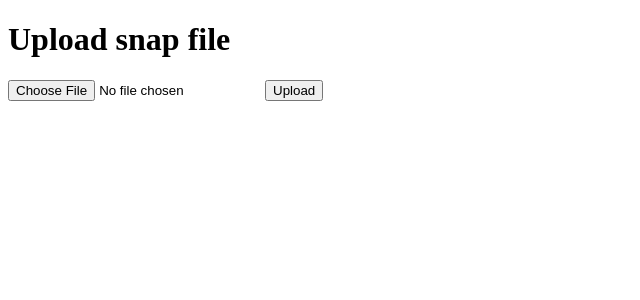
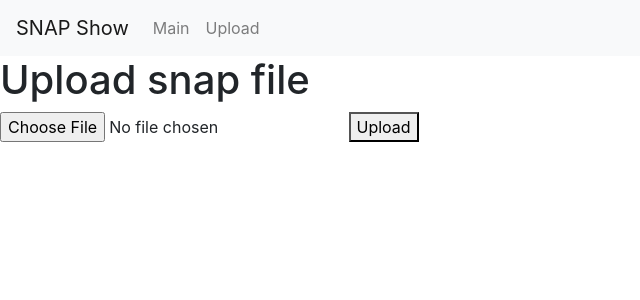
Before and after one commit to slepzov/snap_analyzer, a Django app: page /upload/ in a window 1280 px wide. Shown: the top 300 px of the page, without its empty margins (0-640 px from the left). Run offline with Django 4.2, Linux system fonts and the light colour scheme; data that the repository does not hold is empty; some libraries are stand-ins or nearby versions.

Commit message:
add navbar

```diff
--- /dev/null
+++ b/snap_analyzer/snap_analyzer_django/templates/snap_analyzer_django/base.html
@@ -0,0 +1,33 @@
+<!DOCTYPE html>
+<html lang="en">
+<head>
+    <meta charset="UTF-8">
+    <title>SNAP analyzer</title>
+    <link rel="stylesheet" href="https://maxcdn.bootstrapcdn.com/bootstrap/4.0.0/css/bootstrap.min.css" integrity="sha384-Gn5384xqQ1aoWXA+058RXPxPg6fy4IWvTNh0E263XmFcJlSAwiGgFAW/dAiS6JXm" crossorigin="anonymous">
+    <script src="https://cdn.jsdelivr.net/npm/vue@2.7.8/dist/vue.js"></script>
+    <script src="https://cdnjs.cloudflare.com/ajax/libs/axios/0.27.2/axios.js"></script>
+</head>
+<body>
+<nav class="navbar navbar-expand-lg navbar-light bg-light">
+  <a class="navbar-brand" href="#">SNAP Show</a>
+  <button class="navbar-toggler" type="button" data-toggle="collapse" data-target="#navbarSupportedContent" aria-controls="navbarSupportedContent" aria-expanded="false" aria-label="Toggle navigation">
+    <span class="navbar-toggler-icon"></span>
+  </button>
+
+  <div class="collapse navbar-collapse" id="navbarSupportedContent">
+    <ul class="navbar-nav mr-auto">
+
+      <li class="nav-item">
+        <a class="nav-link" href="">Main</a>
+      </li>
+	  <li class="nav-item">
+        <a class="nav-link" href="upload">Upload</a>
+      </li>
+  </div>
+</nav>
+
+{% block content %}{% endblock %}
+
+<script src="/static/app.js"></script>
+</body>
+</html>
--- a/snap_analyzer/snap_analyzer_django/templates/snap_analyzer_django/upload.html
+++ b/snap_analyzer/snap_analyzer_django/templates/snap_analyzer_django/upload.html
@@ -1,15 +1,11 @@
-<!DOCTYPE html>
-<html lang="en">
-<head>
-    <meta charset="UTF-8">
-    <title>SNAP analyzer</title>
-</head>
-<body>
+{% extends 'snap_analyzer_django/base.html' %}
+
+{% block content %}
 <h1>Upload snap file</h1>
 <form method="post" enctype="multipart/form-data">
     {% csrf_token %}
     <input type="file" name="myfile">
     <button type="submit">Upload</button>
   </form>
-</body>
-</html>
+
+{% endblock %}
--- a/snap_analyzer/snap_analyzer_django/views.py
+++ b/snap_analyzer/snap_analyzer_django/views.py
@@ -18,7 +18,7 @@ def upload(request):
         filename = fs.save(myfile.name, myfile)
         uploaded_file_url = fs.url(filename)
         general_information = pars(filename)
-        return render(request, 'snap_analyzer_django/main_app.html', {
+        return render(request, 'snap_analyzer_django/upload.html', {
             'uploaded_file_url': uploaded_file_url, 'general_information': general_information,
         })
     return render(request, 'snap_analyzer_django/upload.html')
```
Also changed, not shown: snap_analyzer/snap_analyzer_django/templates/snap_analyzer_django/main_app.html (+6 -13 lines).
